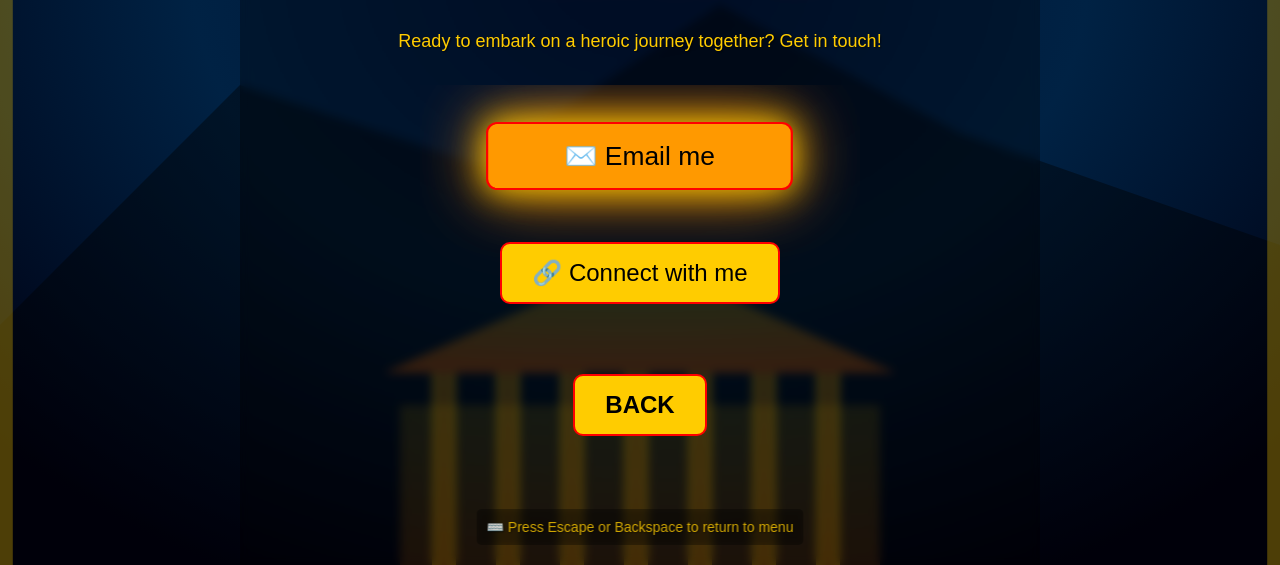
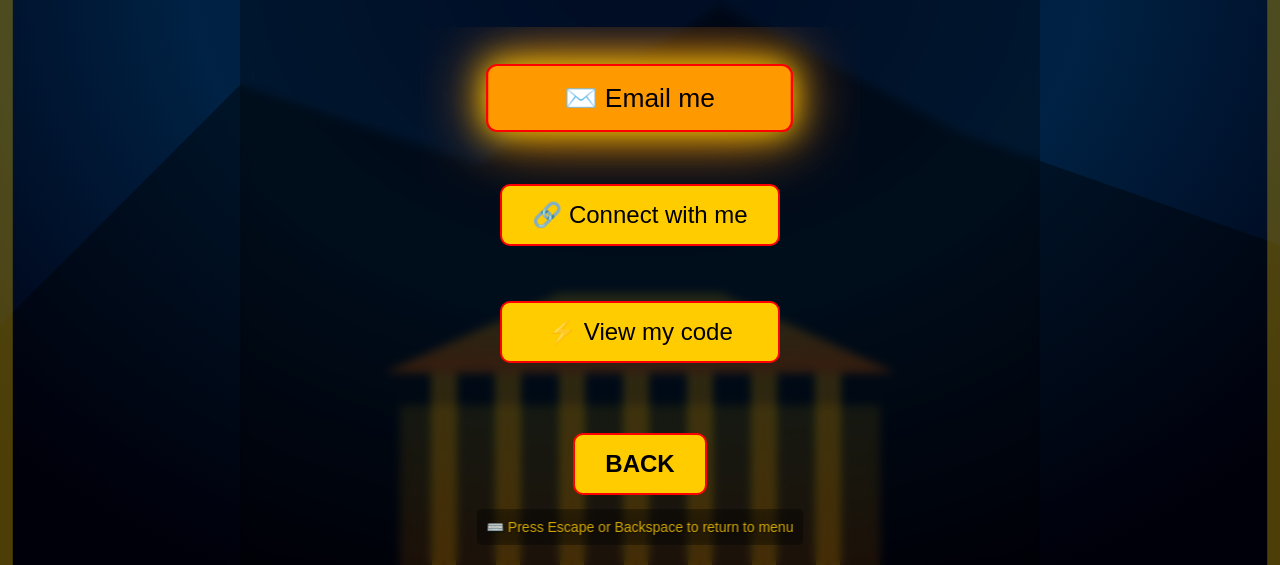
Before and after one commit to cpapazoglou/hercules-portfolio, a plain HTML site: page src/pages/contact.html in a window 1280 px wide. Shown: the part 235-800 px from the top of the page. Drawn offline with Linux system fonts and the light colour scheme.

Commit message:
Add GitHub link to contact page

```diff
--- a/src/pages/contact.html
+++ b/src/pages/contact.html
@@ -20,6 +20,9 @@
 						<a href="https://www.linkedin.com/in/charalampospapazoglou/" target="_blank" class="menu-option">
 								🔗 Connect with me
 						</a>
+						<a href="https://github.com/cpapazoglou" target="_blank" class="menu-option">
+								⚡ View my code
+						</a>
 				</div>
 
         <a href="../index.html" class="back-button" tabindex="0">Back</a>
```
